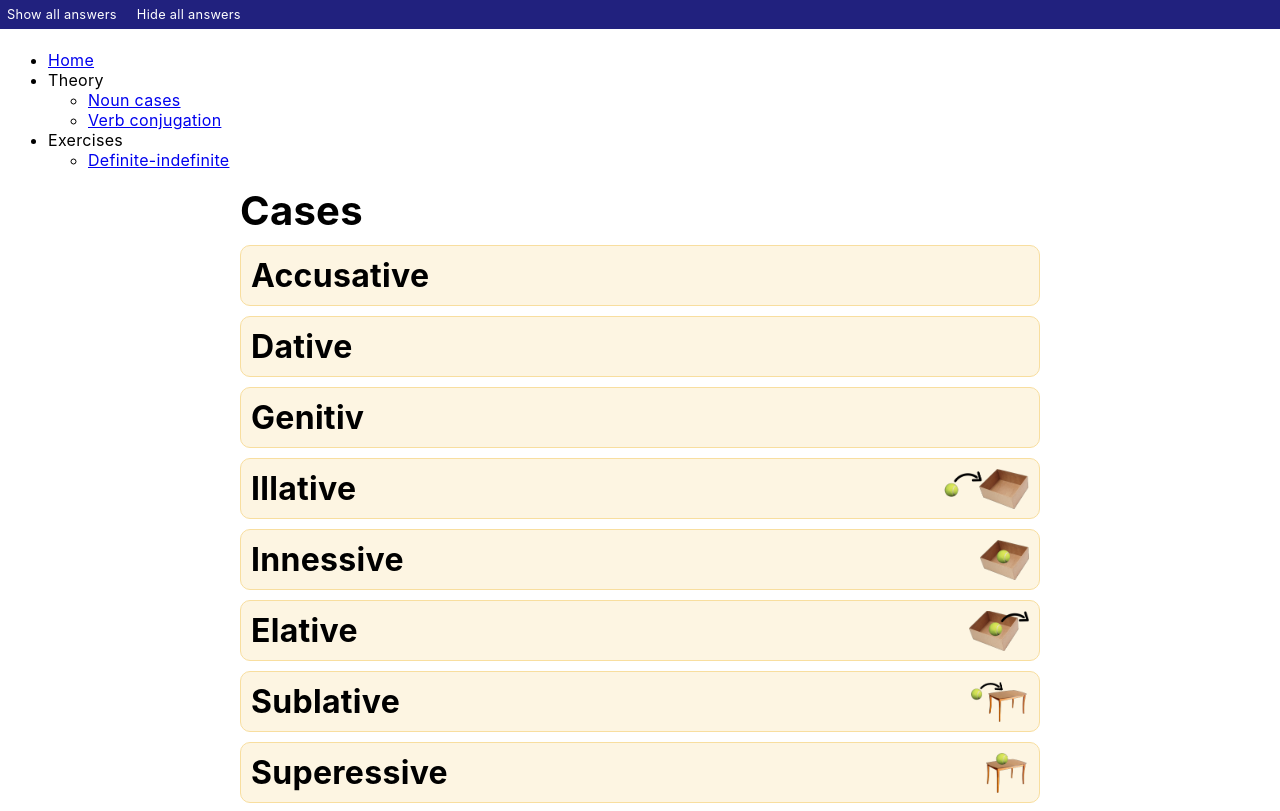
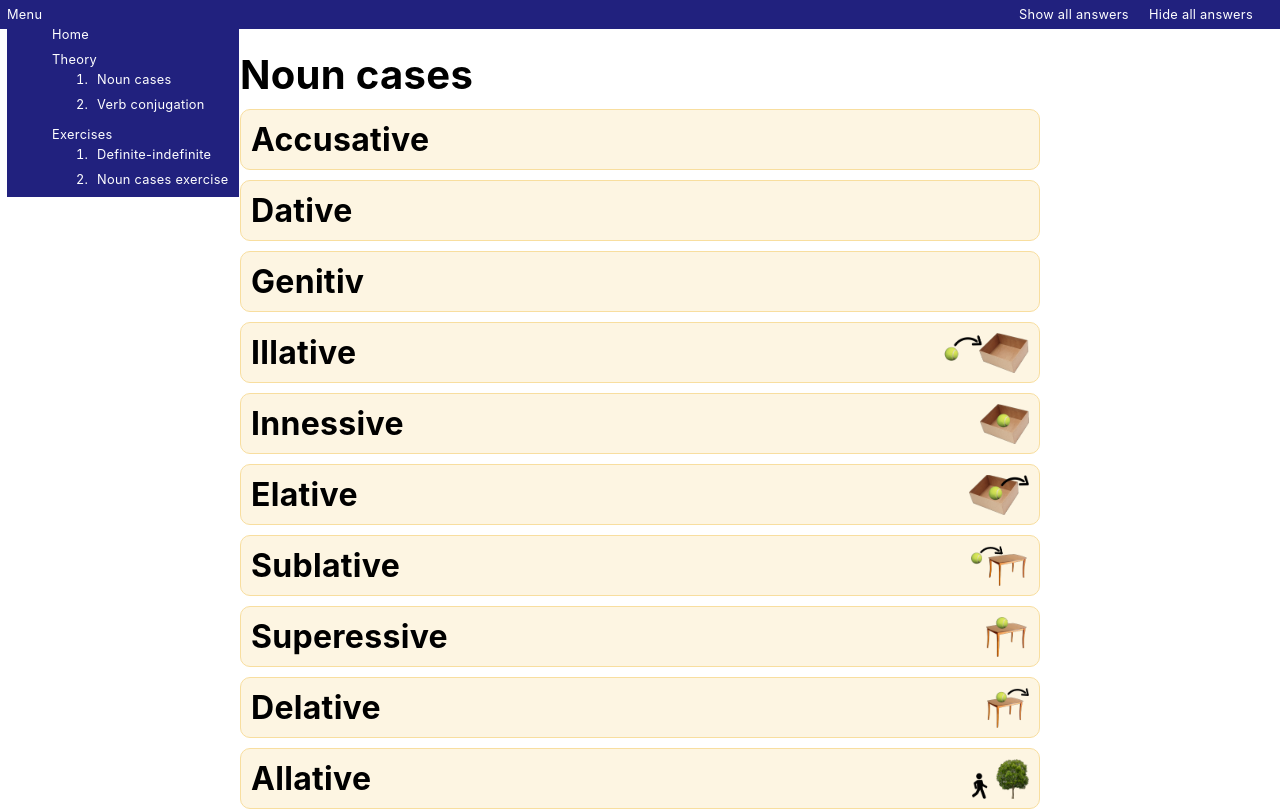
Before and after one commit to gzsofii/learn_hungarian, a React (Create React App) app: page /cases in a window 1280 px wide. Shown: the top 811 px of the page. Built offline with nearby package versions, Linux system fonts and the light colour scheme.

Commit message:
create dropdown menu, rename TopMenuBar

```diff
--- a/package.json
+++ b/package.json
@@ -10,6 +10,7 @@
     "node-sass": "^4.14.1",
     "react": "^17.0.1",
     "react-dom": "^17.0.1",
+    "react-router-dom": "^5.2.0",
     "react-scripts": "4.0.1",
     "web-vitals": "^0.2.4"
   },
--- a/src/App.js
+++ b/src/App.js
@@ -1,51 +1,57 @@
 import React from 'react'
-import './App.scss';
-import Cases from './components/Cases'
-import Exercises from './components/Exercises'
 import {
   BrowserRouter as Router,
   Switch,
   Route,
   Link
 } from "react-router-dom";
+import './App.scss';
+import Cases from './components/Cases';
+import DefiniteExercise from './components/exercises/DefiniteExercise';
+
 
 function App() {
   return (
     <Router>
-      <header>
         <nav>
-
+          <span>Menu</span>
           <ul>
             <li>
               <Link to="/">Home</Link>
             </li>
             <li>Theory
-              <ul>
+              <ol>
                 <li>
                   <Link to="/cases">Noun cases</Link>
                 </li>
                 <li>
                   <Link to="/verb_conjugation">Verb conjugation</Link>
                 </li>
-               </ul>
+               </ol>
             </li>
             <li>Exercises
-              <ul>
+              <ol>
                 <li>
-                  <Link to="/definit_indefinite">Definite-indefinite</Link>
+                  <Link to="/definite_indefinite_exercise">Definite-indefinite</Link>
                 </li>
-               </ul>
+                <li>
+                  <Link to="/cases_exercise">Noun cases exercise</Link>
+                </li>
+              </ol>
+
             </li>
           </ul>
         </nav>
 
+
         <Switch>
           <Route path="/cases"><Cases/></Route>
           <Route path="/verb_conjugation"><h1>Verb conjugation</h1></Route>
-          <Route path="/definite_indefinite"><h1>Definite-indefinite verb conjugation</h1></Route>
+          <Route path="/definite_indefinite_exercise"><DefiniteExercise/></Route>
+          <Route path="/cases_exercise"><h1>Noun cases exercise</h1></Route>
           <Route path="/"><h1>Home</h1></Route>
         </Switch>
-      </header>
+
     </Router>
 
 
--- a/src/App.scss
+++ b/src/App.scss
@@ -3,6 +3,7 @@ $pers-prons-color: rgb(255, 246, 166);
 $dem-prons-color: rgb(201, 236, 201);
 $case-bgcolor:  rgb(253, 245, 226);
 $meaning-color: rgb(210, 210, 247);
+$menu-bgcolor: rgb(33, 33, 126);
 
 body {
     font-family: -apple-system, BlinkMacSystemFont, 'Segoe UI', 'Roboto', 'Oxygen',
@@ -24,6 +25,42 @@ h2 {
     cursor: pointer;
     margin: 5px;
 }
+nav {
+    position: fixed;
+    top: 0;
+    left: 0;
+    z-index: 2;
+    width: 100%;
+    background-color: $menu-bgcolor;
+    padding: 7px;
+    font-size: 0.8em;
+    display: inline;
+    color: white;
+    cursor: pointer;
+    ul {
+        display: none;
+        position: absolute;
+        margin: 0;
+        background-color: $menu-bgcolor;
+        cursor: auto;
+        list-style-type: none;
+        li {
+            padding: 5px;
+        }
+        a {
+            color: white;
+            text-decoration: none;;
+        }
+    }
+    &:hover ul {
+        display: block;
+        z-index: 9999;
+    }
+    /*span:hover ~ ul {
+        display: block;
+        z-index: 9999;
+    }*/
+}
 
 #root {
     margin-top: 50px;
@@ -35,13 +72,11 @@ h2 {
 
 }
 
-.topMenuBar {
+.topButtons {
     position: fixed;
     top: 0;
-    left: 0;
-    z-index: 2;
-    width: 100%;
-    background-color: rgb(33, 33, 126);
+    right: 0;
+    z-index: 3;
     padding: 7px;
     font-size: 0.8em;
     .topButton {
@@ -54,6 +89,7 @@ h2 {
         //font-weight: bold;
     }
 }
+
 
 .case {
     //position: relative;
--- a/src/components/Cases.js
+++ b/src/components/Cases.js
@@ -1,8 +1,9 @@
 import React, { useState} from 'react'
 import Case from './Case'
-import TopMenuBar from './TopMenuBar'
+import ShowHideButtons from './ShowHideButtons'
 import ModeContext, {MODE} from './../context/ModeContext'
 import cases from '../data/cases_data.js'
+
 
 
 export default function Cases() {
@@ -16,8 +17,8 @@ export default function Cases() {
     }, [mode])*/
     return (
         <>
-            <TopMenuBar setMode={setMode}/>
-            <h1>Cases</h1>
+            <ShowHideButtons setMode={setMode}/>
+            <h1>Noun cases</h1>
             <ModeContext.Provider value={mode}>
                 {console.log("Update ModeContext")}
                 <div className="casesContainer">
--- a/src/components/Exercises.js
+++ b/src/components/Exercises.js
@@ -2,19 +2,22 @@ import React from "react"
 //import Exercise from "./Exercise.js"
 import exercises from "../data/exercises/definite-indefinite"
 
-export default function Exercises() {
+export default function Exercises(props) {
     return (
         <>
-            <h1>Exercises</h1>
-            <h2>Definite-Indefinite conjugation</h2>
+            <div className="topButtons">
+                <span className="topButton">Check</span>
+            </div>
+            <h1>{props.title}</h1>
+
+            {console.log(exercises)}
             <ol>
-            {exercises.map( item => {
-                let arr = item.sentence.split("_")
-                return <li>{arr[0]}<input type="text"/>{`${arr[1]} (${item.words})` } </li>
-                })
-            }
+                {props.data.map( item => {
+                    let arr = item.sentence.split("_")
+                    return <li>{arr[0]}<input type="text"/>{`${arr[1]} (${item.words})` } </li>
+                    })
+                }
             </ol>
         </>
-
     )
 }
--- a/src/components/TopMenuBar.js
+++ b/src/components/ShowHideButtons.js
@@ -1,9 +1,9 @@
 import React from "react"
-import  {MODE} from './../context/ModeContext'
+import  {MODE} from '../context/ModeContext'
 
-export default function TopMenuBar({setMode}) {
+export default function ShowHideButtons({setMode}) {
     return (
-        <header className="topMenuBar">
+        <div className="topButtons">
             <span
                 className="topButton"
                 onClick={() => setMode({visibility: MODE.showAll})}>
@@ -15,6 +15,6 @@ export default function TopMenuBar({setMode}) {
                 onClick={() => setMode({visibility: MODE.hideAll})}>
                 Hide all answers
             </span>
-        </header>
+        </div>
     )
 }
--- /dev/null
+++ b/src/components/exercises/DefiniteExercise.js
@@ -0,0 +1,9 @@
+import React from "react"
+import Exercises from "../Exercises"
+import exercises from "../../data/exercises/definite-indefinite"
+
+export default function DefiniteExercise() {
+    return (
+        <Exercises title="Definite-Indefinite Exercise" data={exercises}/>
+    )
+}
```
Also changed, not shown: src/components/Exercise.js (deleted, +0 -8 lines), 1 other file (tests, documents, lock files or other folders).
